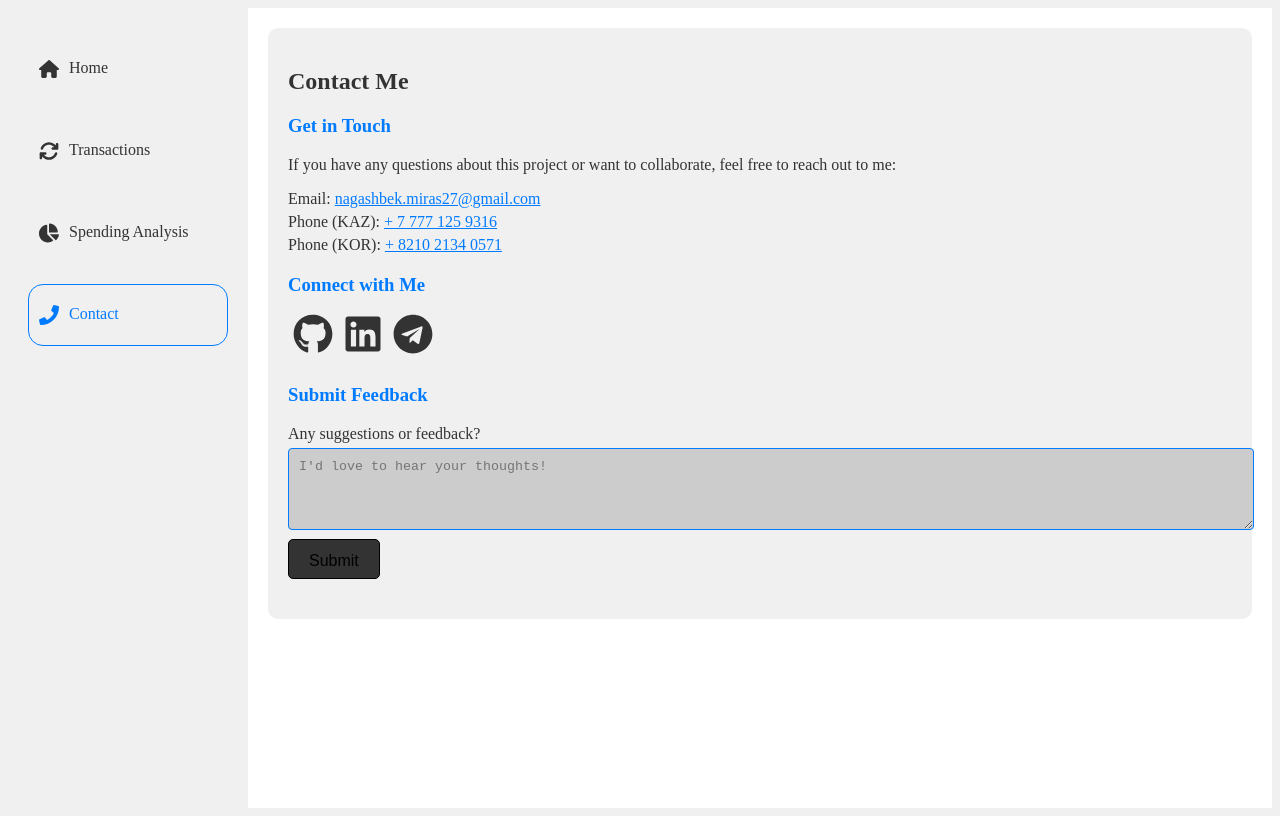
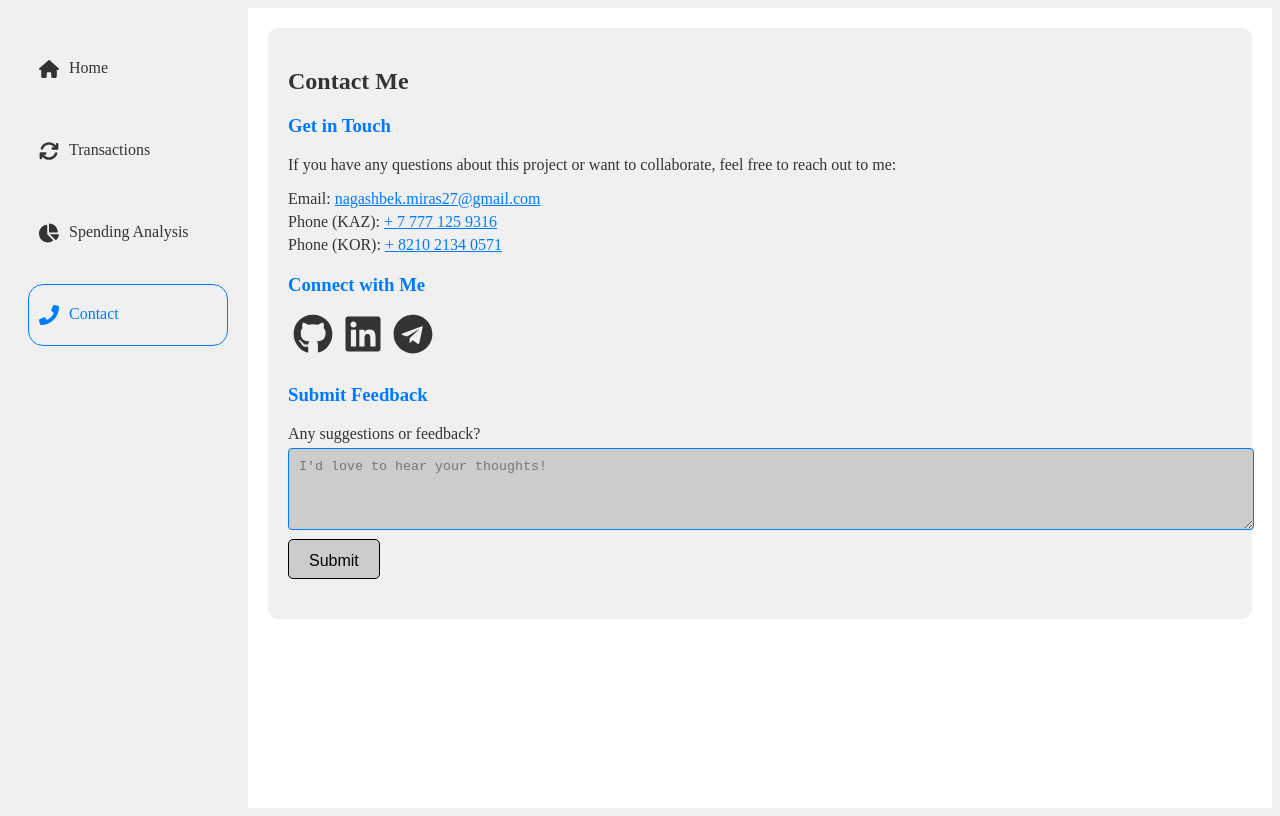
Before and after one commit to mirasnag/budget-sync, a React (Vite) app: page /contact in a window 1280 px wide. Built offline with nearby package versions, Linux system fonts and the light colour scheme.

Commit message:
Minor changes

```diff
--- a/src/index.css
+++ b/src/index.css
@@ -668,10 +668,6 @@ tbody tr {
   border-radius: 4px;
 }
 
-.contact-form button {
-  background-color: var(--text-light-color);
-}
-
 .contact-form button:hover {
   background-color: var(--aqua-color);
 }
```
